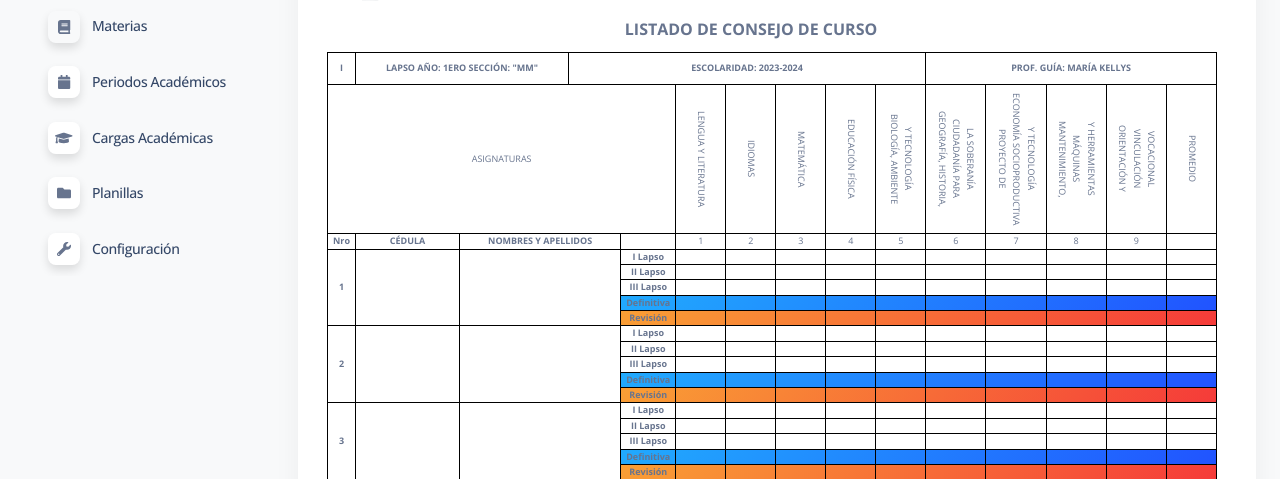
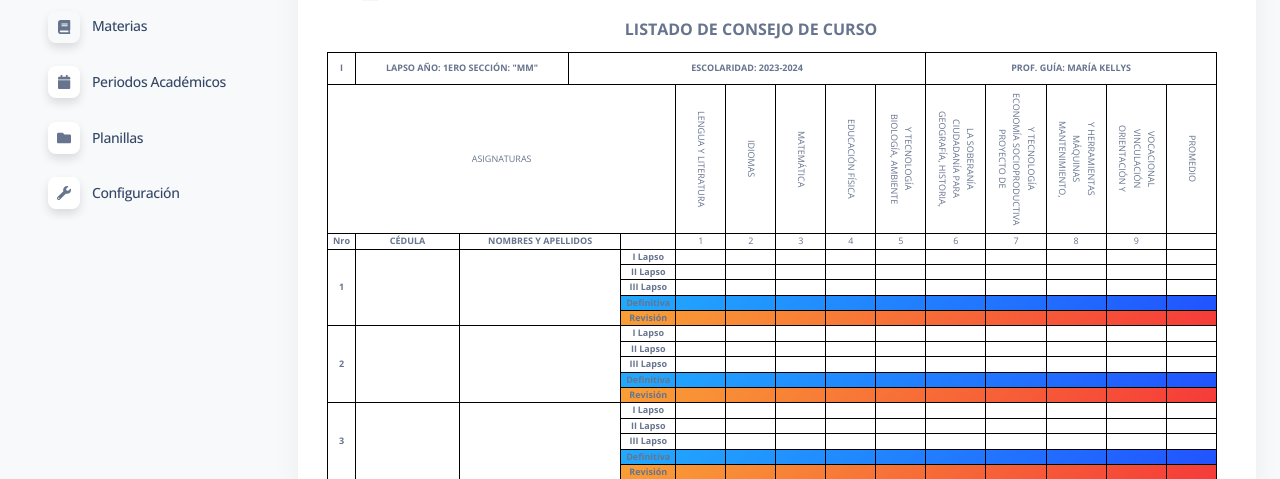
Before and after one commit to georgbztt/ETPZ, a Django app: page /notas/cargar in a window 1280 px wide. Shown: the part 280-759 px from the top of the page. Run offline with Django 3.2, Linux system fonts and the light colour scheme; a user stored in the database is signed in; some libraries are stand-ins or nearby versions.

Commit message:
Remueve el titulo "Cargas Academicas"

```diff
--- a/apps/templates/includes/sidebar.html
+++ b/apps/templates/includes/sidebar.html
@@ -75,15 +75,6 @@
             <i class="fas fa-calendar" aria-hidden="true"></i>
           </div>
           <span class="nav-link-text ms-1 text-dark">Periodos Académicos</span>
-        </a>
-      </li>
-
-      <li class="nav-item">
-        <a class="nav-link {% if 'carga' in segment %} active text-white {% endif %}" href="{% url 'carga' %}">
-          <div class="icon icon-shape icon-sm shadow border-radius-md bg-white text-center me-2 d-flex align-items-center justify-content-center">
-            <i class="fas fa-graduation-cap" aria-hidden="true"></i>
-          </div>
-          <span class="nav-link-text ms-1 text-dark">Cargas Académicas</span>
         </a>
       </li>
 
```
